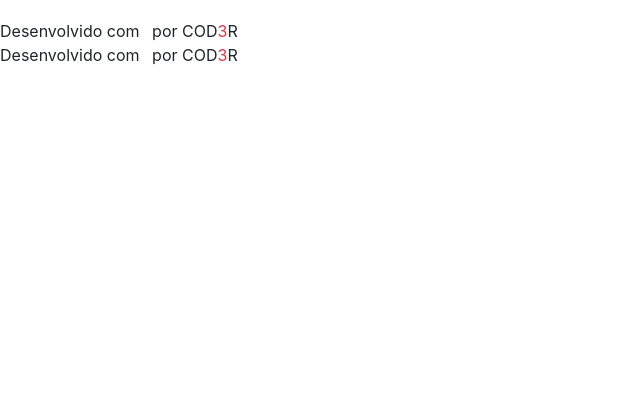
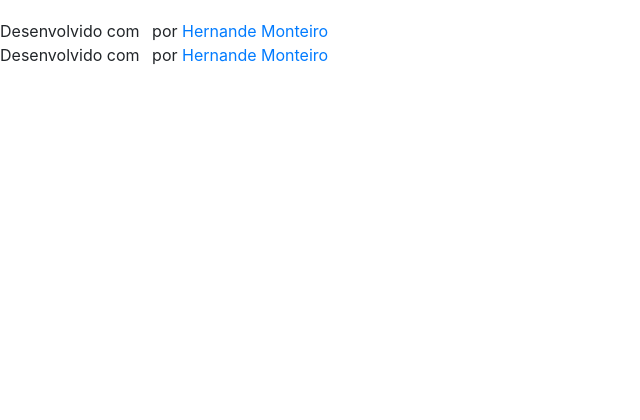
Before and after one commit to hernandemonteiro/IN_OUT, a PHP site: template src/views/template/footer.php in a window 1280 px wide. Shown: the part 345-765 px from the top of the page, without its empty margins (0-640 px from the left). Run offline with PHP 8.4, Linux system fonts and the light colour scheme; the template is opened without the code that fills it, so the values that code supplies are empty; the visitor is signed in with stand-in values (Sample User, id 1); some libraries are stand-ins or nearby versions.

Commit message:
Modify
Modificando nome de produção

```diff
--- a/src/views/template/footer.php
+++ b/src/views/template/footer.php
@@ -1,7 +1,7 @@
 <footer class="footer">
     <span>Desenvolvido com</span>
     <span><i class="icofont-heart text-danger mx-1"></i></span>
-    <span>por COD<span class="text-danger">3</span>R</span>
+    <span>por <a href='http://hernandemonteiro.online'> Hernande Monteiro</a></span>
 </footer>
 <script src="assets/js/app.js"></script>
 </body>
```
